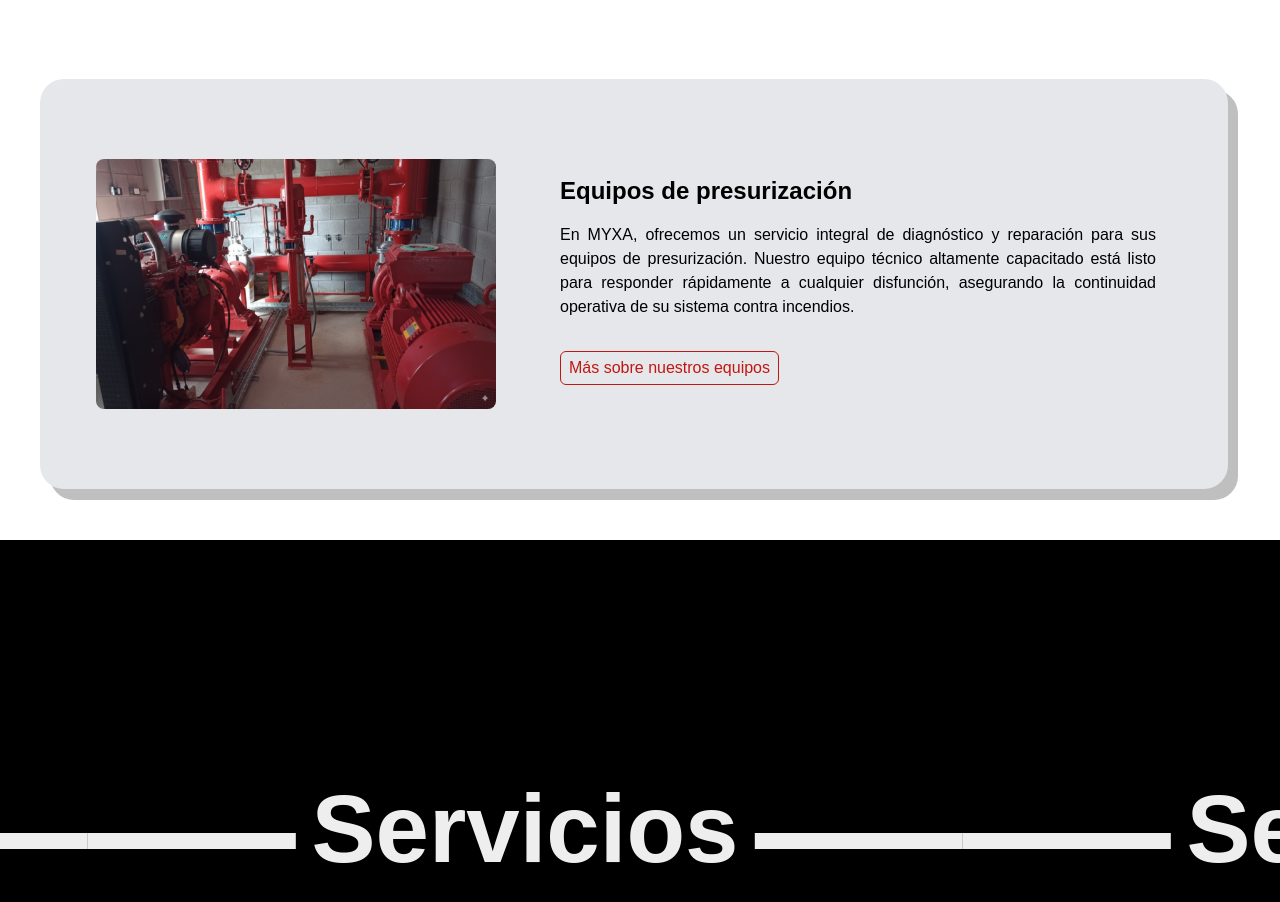
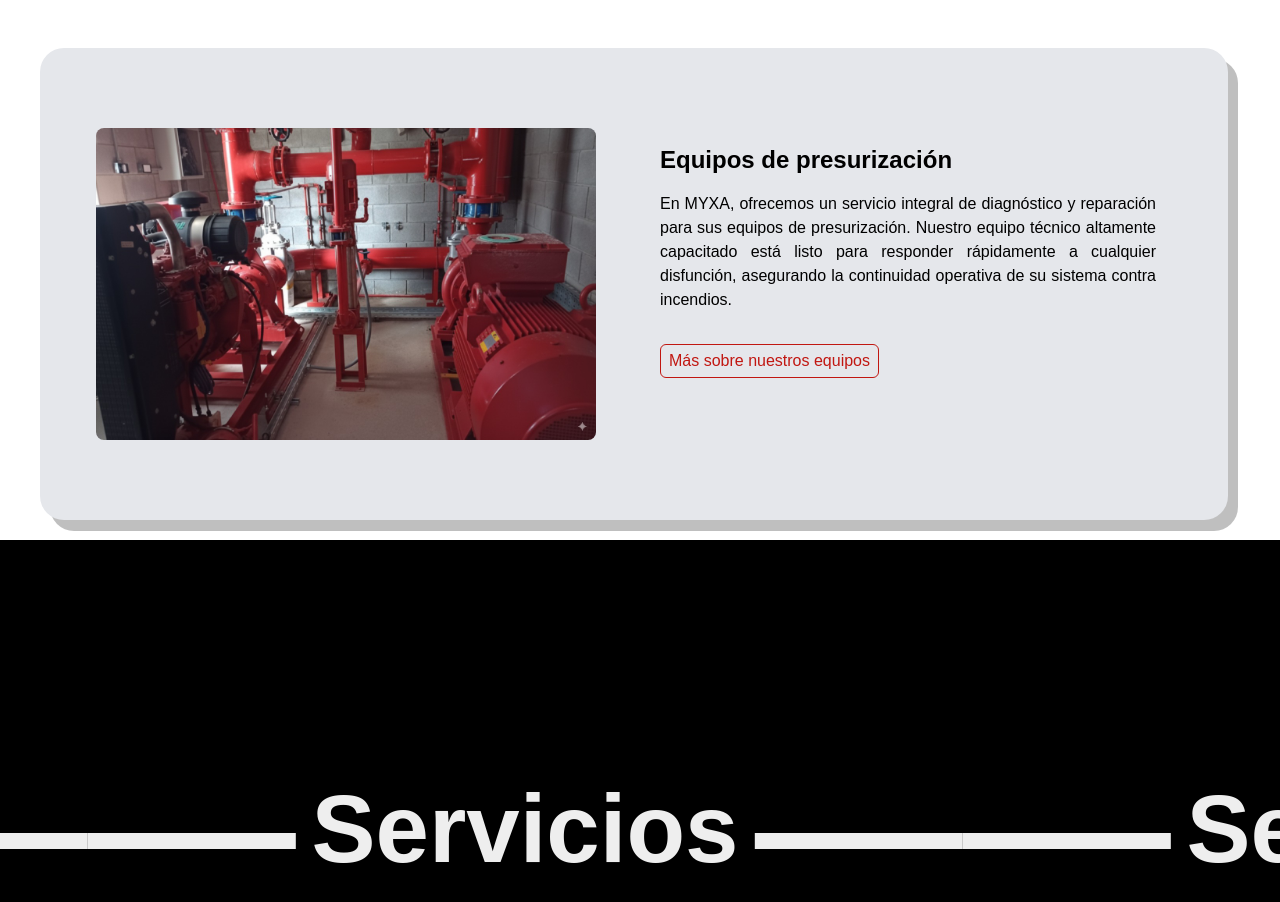
Before and after one commit to emiliacb/myxa-landing, a Next.js app: page / in a window 1280 px wide. Shown: the part 1780-2682 px from the top of the page. Built offline with nearby package versions, Linux system fonts and the light colour scheme.

Commit message:
Update image width in Home component for better display

```diff
--- a/src/pages/index.jsx
+++ b/src/pages/index.jsx
@@ -178,7 +178,7 @@ export default function Home() {
                 alt="Picture of the author"
                 src="/instalaciones_1.jpeg"
                 height={400}
-                width={400}
+                width={500}
                 className="m-auto rounded-lg"
               />
               <div className="flex-1 p-4 md:w-2/3 lg:w-1/2">
```
